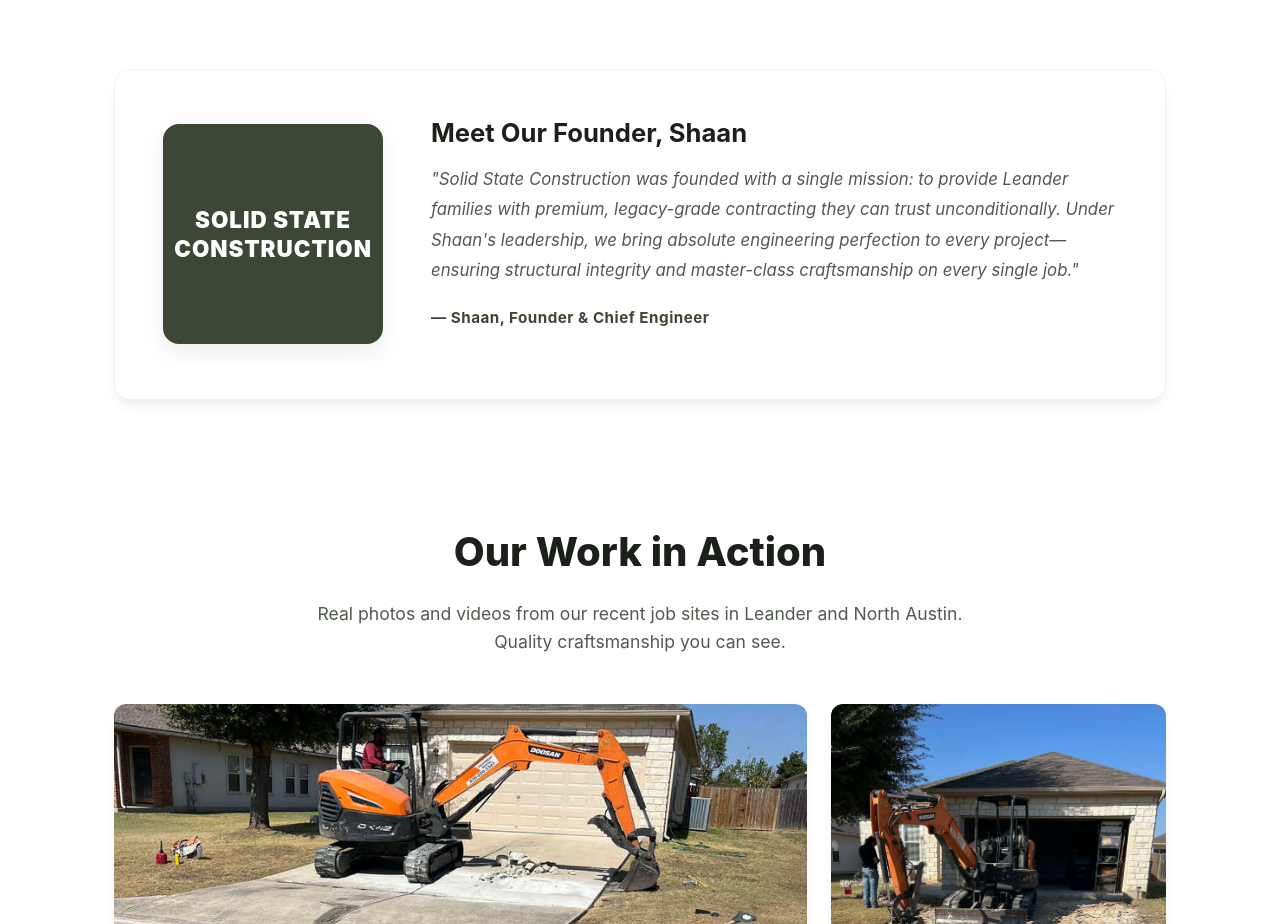
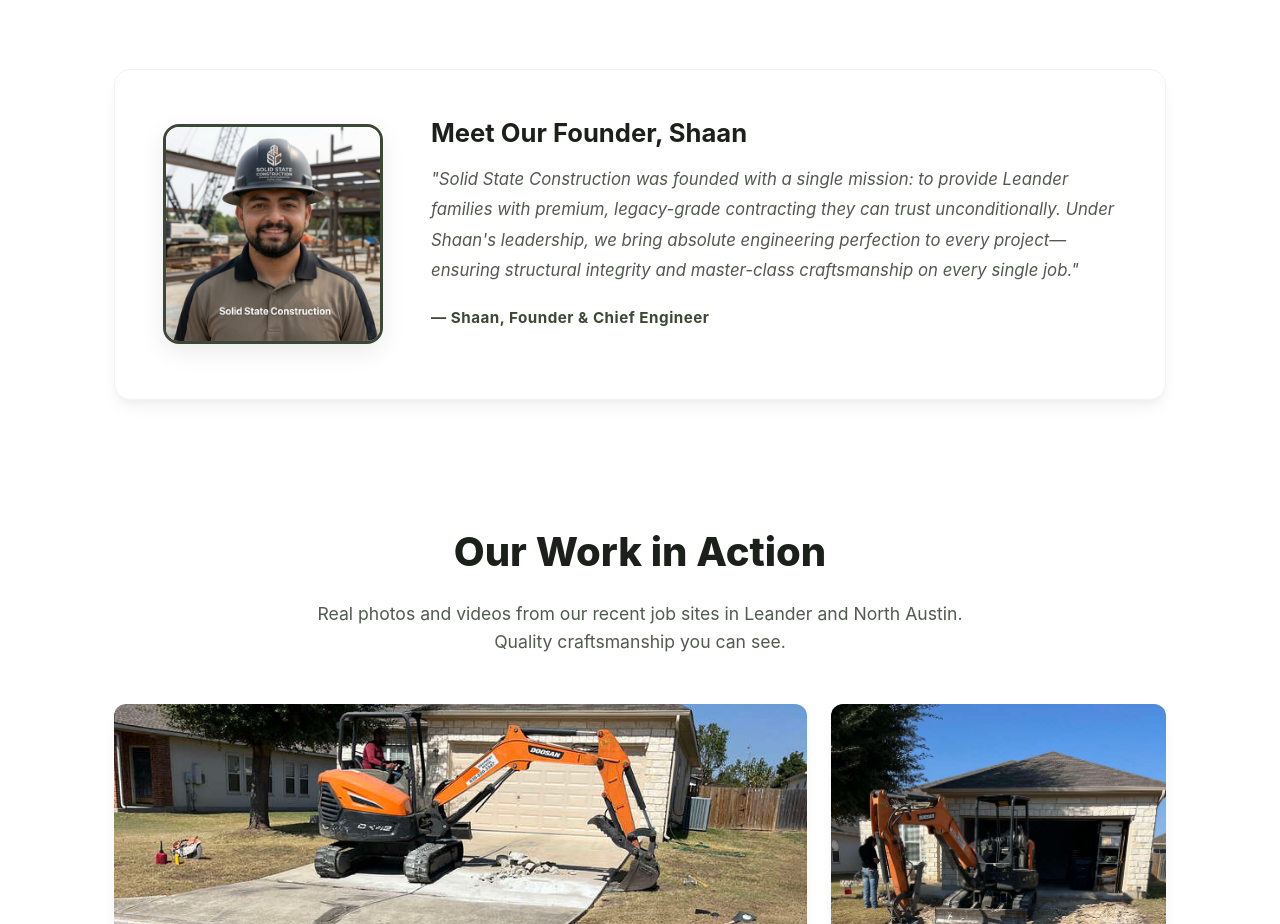
Before and after one commit to asadrzvi/SolidStateConstruction, a React (Vite) app: page / in a window 1280 px wide. Shown: the part 1547-2471 px from the top of the page. Built offline with nearby package versions, Linux system fonts and the light colour scheme.

Commit message:
feat: replace placeholder with generated founder photo wearing a branded shirt

```diff
--- a/src/components/About.jsx
+++ b/src/components/About.jsx
@@ -43,10 +43,8 @@ function About() {
         </div>
 
         <div className="founder-spotlight">
-          <div className="founder-image-container" style={{ display: 'flex', alignItems: 'center', justifyContent: 'center', backgroundColor: 'var(--primary)', color: '#ffffff', padding: '1.5rem', textAlign: 'center', boxSizing: 'border-box' }}>
-            <span style={{ fontSize: '1.4rem', fontWeight: '900', textTransform: 'uppercase', letterSpacing: '1px', lineHeight: '1.3' }}>
-              Solid State Construction
-            </span>
+          <div className="founder-image-container">
+            <img src="/images/shaan.png" alt="Shaan - Founder of Solid State Construction" className="founder-image" />
           </div>
           <div className="founder-info">
             <h3>Meet Our Founder, Shaan</h3>
```
Also changed, not shown: public/images/shaan.png.
